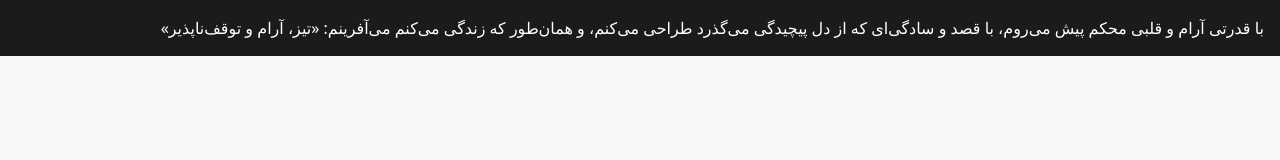
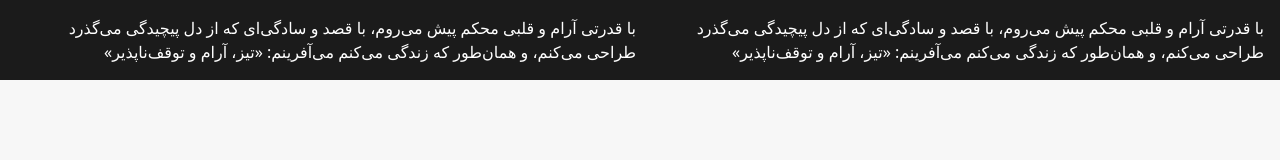
Before and after one commit to saba8481/Interactive-Portfolio, a website: page src/index.html in a window 1280 px wide. Drawn offline with Linux system fonts and the light colour scheme; a small style sheet from the web is missing.

Commit message:
add banner and selectProject

```diff
--- a/src/index.html
+++ b/src/index.html
@@ -10,8 +10,10 @@
     <link rel="stylesheet" href="output.css" />
     <title>CV & Projects Admin Panel</title>
   </head>
-  <body class="bg-[#F7F7F7] ">
-    <div class="bg-[#000000e3] text-white p-4">
+  <body class="bg-[#F7F7F7]">
+    <div
+      class="flex bg-[#000000e3] text-white p-4 gap-2 justify-center items-center"
+    >
       <section>
         <p>
           با قدرتی آرام و قلبی محکم پیش می‌روم، با قصد و سادگی‌ای که از دل
@@ -19,7 +21,17 @@
           &laquo;تیز، آرام و توقف‌ناپذیر&raquo;
         </p>
       </section>
-      <section></section>
+      <section>
+        <p>
+          با قدرتی آرام و قلبی محکم پیش می‌روم، با قصد و سادگی‌ای که از دل
+          پیچیدگی می‌گذرد طراحی می‌کنم، و همان‌طور که زندگی می‌کنم می‌آفرینم:
+          &laquo;تیز، آرام و توقف‌ناپذیر&raquo;
+        </p>
+      </section>
+    </div>
+    <div class="" id="seletedProject">
+      <section class=""></section>
+      <section class=""></section>
     </div>
     <script src="script.js"></script>
   </body>
```
Also changed, not shown: src/output.css.
